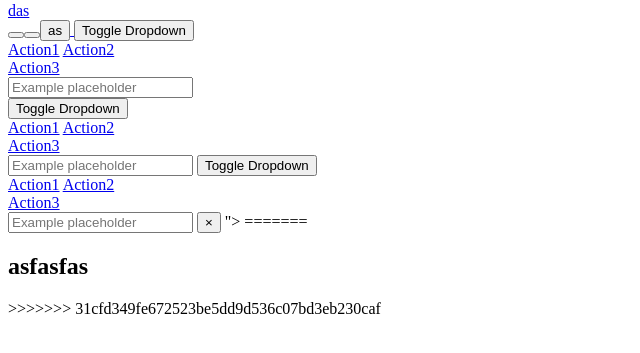
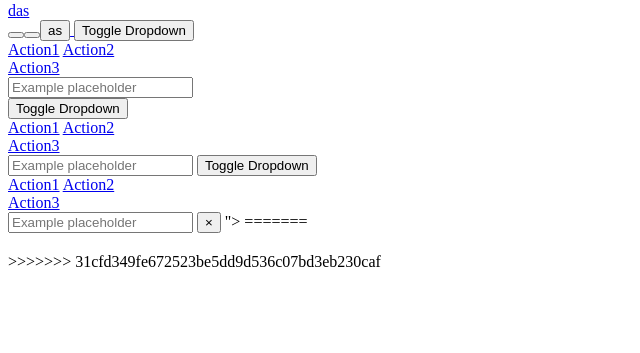
Before and after one commit to B0z3r/TeryxRepo, a Django app: template app/templates/app/histCliente/listar.html in a window 1280 px wide. Shown: the part 104-457 px from the top of the page, without its empty margins (0-640 px from the left). Run offline with Django 3.2, Linux system fonts and the light colour scheme; the template is opened without the code that fills it, so the values that code supplies are empty.

Commit message:
fadsdsaf
sdafsd

```diff
--- a/app/templates/app/histCliente/listar.html
+++ b/app/templates/app/histCliente/listar.html
@@ -59,7 +59,7 @@ asdjhahd aj hg hag <h1>asdjoahsdasd</h1>
     <title>Document</title>
 </head>
 <body>
-    <h2>asfasfas</h2>
+    <h2></h2>
 </body>
 </html>
 >>>>>>> 31cfd349fe672523be5dd9d536c07bd3eb230caf
```
